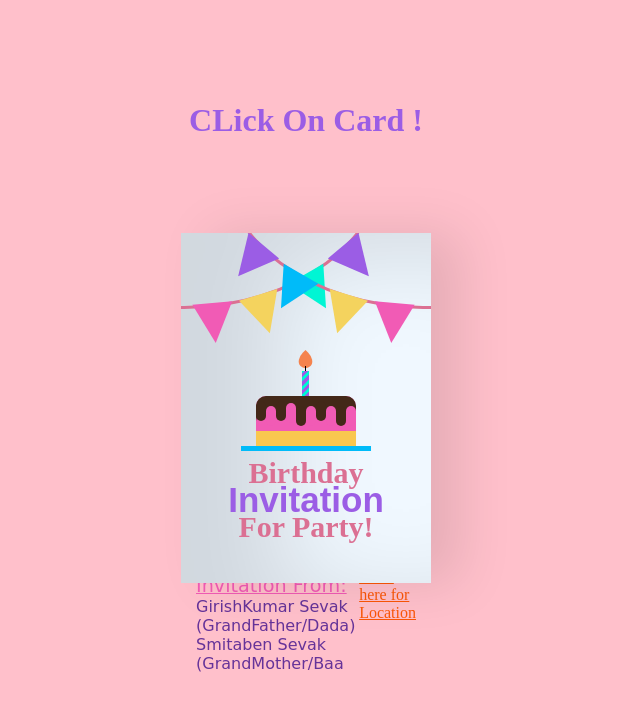
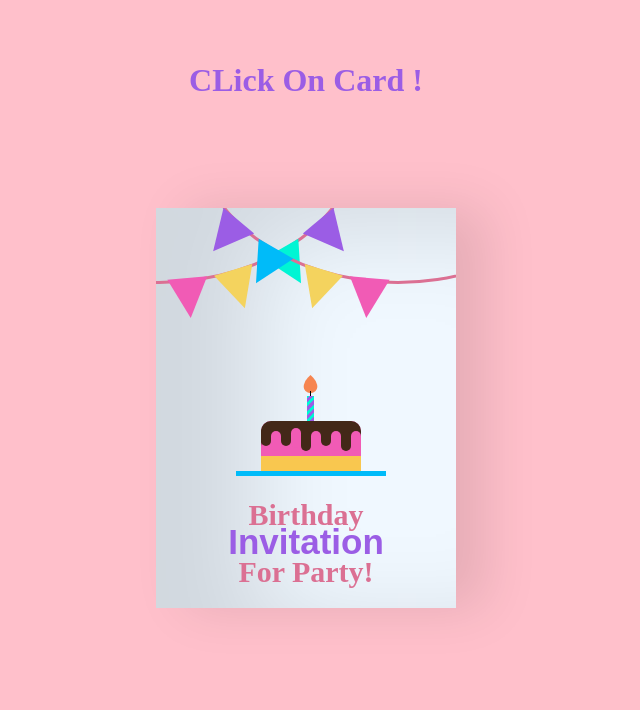
Before and after one commit to Killol14/Birthday-Invitation, a plain HTML site: page index.html in a window 1280 px wide. Shown: the whole page, without its empty margins (334-974 px from the left). Drawn offline with Linux system fonts and the light colour scheme.

Commit message:
this will commit new layout

```diff
--- a/css/style.css
+++ b/css/style.css
@@ -9,7 +9,7 @@ body {
   h1{
     text-align: center;
     position:absolute;
-    bottom: 80%;
+    bottom: 85%;
     color: #9b5de5;
   }
   .front-text{
@@ -20,8 +20,8 @@ body {
   }
   .birthdayCard {
     position: relative;
-    width: 250px;
-    height:350px;
+    width: 300px;
+    height: 400px;
     cursor: pointer;
     transform-style: preserve-3d;
     transform: perspective(2500px);
@@ -56,8 +56,8 @@ body {
   .cardFront {
     position: relative;
     background-color: aliceblue;
-    width: 250px;
-    height:350px;
+    width: 300px;
+    height: 400px;
     overflow: hidden;
     transform-origin: left;
     box-shadow: inset 100px 20px 100px rgba(0,0,0,.13), 30px 0 50px rgba(0,0,0,0.1);
@@ -73,11 +73,11 @@ body {
   }
 
   .happy {
-    top:198px;
+    top:265px;
   }
 
   .toyou {
-    top:123px;
+    top:193px;
   }
 
   .bday {
@@ -85,7 +85,7 @@ body {
     font-family: arial;
     font-size: 35px;
     text-align: center;
-    top:163px;
+    top:230px;
   }
 
   .wrap-deco {
@@ -155,11 +155,11 @@ body {
 
   .plate {
     position: absolute;
-    width: 130px;
+    width: 150px;
     height: 5px;
     background-color: #00bbf9;
-    left:60px;
-    top:213px;
+    left: 80px;
+    top: 263px;
   }
 
   .cake {
@@ -170,7 +170,7 @@ body {
     background-color: #f15bb5;
     border-radius: 10px 10px 0 0;
     top:-50px;
-    left:15px;
+    left: 25px;
     box-shadow: inset 0 -15px #f9c74f, inset 0 15px #432818;
   }
 
@@ -192,7 +192,7 @@ body {
     width:7px;
     height: 25px;
     top:-75px;
-    left:61px;
+    left: 71px;
   }
 
   .plate:after {
@@ -202,7 +202,7 @@ body {
     height: 5px;
     background-color: black;
     top:-80px;
-    left:64px;
+    left:74px;
   }
 
 
@@ -215,14 +215,14 @@ body {
     height:15px;
     opacity:0.7;
     top:-93px;
-    left:57px;
+    left:67px;
   }
 
   .cardInside {
     position: absolute;
     background-color: #fff;
-    width: 250px;
-    height:350px;
+    width: 300px;
+    height: 400px;
     z-index:-1;
     left:0;
     top:0;
@@ -231,13 +231,13 @@ body {
 
   .inside-text {
     position: relative;
-    top:-160px;
+    top:-220px;
     transform: scale(0.7);
   }
 
   .wishes {
     position: relative;
-    top:-100px;
+    top:-140px;
     margin: 15px;
   }
 
@@ -257,20 +257,27 @@ body {
   }
   .location {
     display: flex;
+    padding: 0%;
   }
 span{
   font-size: larger;
   text-decoration: underline;
   color: #f15bb5;
 }
-.see {
+a.see {
    color :#fb5607;
-   padding-top: 10px;
+   margin-top: 55px;
+   padding: 0%;
+   top: 40px;
+
 }
 .see:hover {
   color :#00bbf9;
 }
-
+p.form{
+margin: 0%;
+padding: 0%;
+}
 
   /* Image Inside*/
 
@@ -334,7 +341,7 @@ span{
     background-size: cover;
     -webkit-animation: fade-in 5s ease-in;
             animation: fade-in 5s ease-in;
-    -webkit-animation-iteration-count: 5;
+    -webkit-animation-iteration-count: 15;
             animation-iteration-count: 15;
   }
   @-webkit-keyframes fade-in {
--- a/index.html
+++ b/index.html
@@ -35,7 +35,6 @@
         </div>
 
           <div class="cardInside">
-
              <div class="inside-text">
                 <h2 class="happy">Birthday</h2>
                 <h1 class="bday">Invitation</h1>
@@ -50,7 +49,7 @@
 
                 <div class="location">
 
-                  <p><span>Invitation From:</span>
+                  <p class="form"><span>Invitation From:</span>
                    GirishKumar Sevak (GrandFather/Dada)
                    Smitaben Sevak (GrandMother/Baa</p>
                   <a class="see" href="location.html">Click here for Location</a>
```
Also changed, not shown: css/location.css (+13 -0 lines), location.html (+3 -0 lines).
